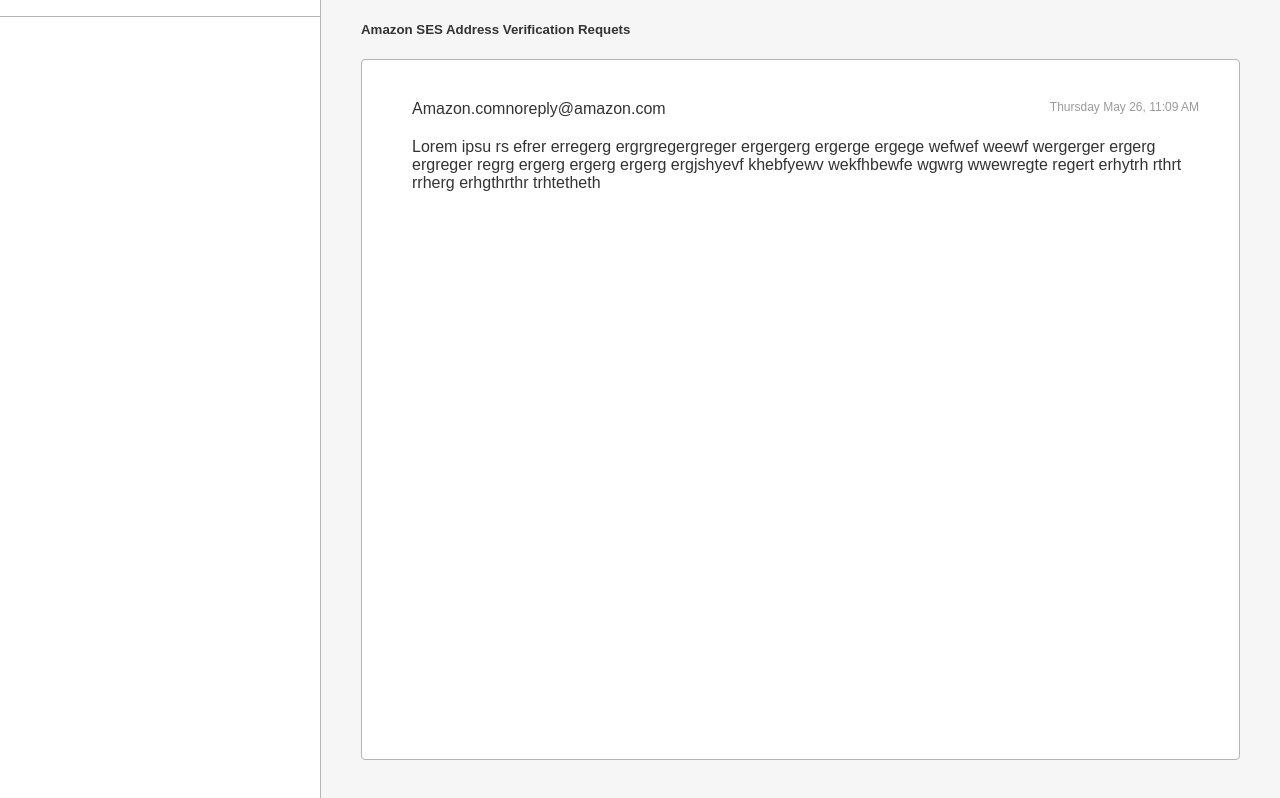
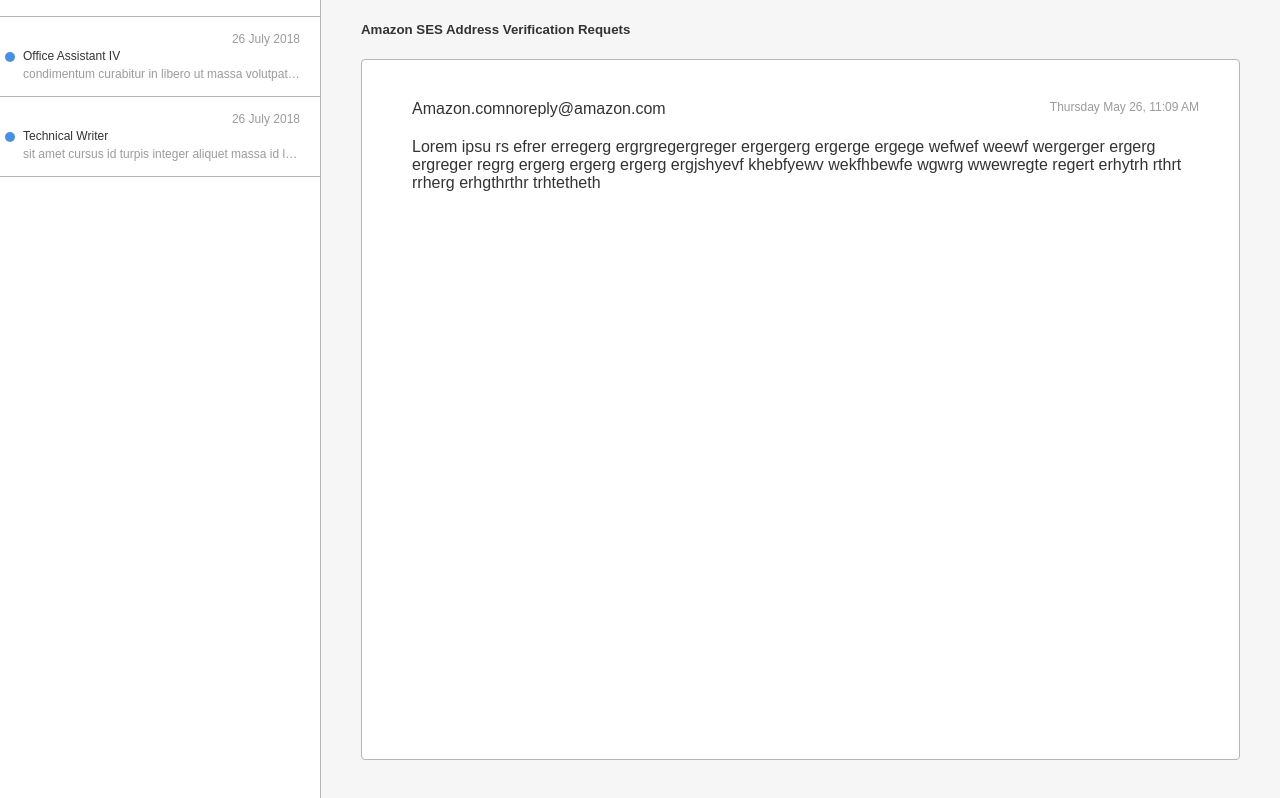
Before and after one commit to luizkra/emailClient, a React (Create React App) app: page / in a window 1280 px wide. Built offline with nearby package versions, Linux system fonts and the light colour scheme.

Commit message:
Add emails to the list with Redux

```diff
--- a/src/App.js
+++ b/src/App.js
@@ -2,29 +2,34 @@
 import './css/App.css';
 import Content from './components/Content';
 import EmailList from './components/EmailList';
+import store from './lib/store';
 import data from './data/mail-data.json';
 class App extends Component {
-  constructor(){
+  constructor() {
     super();
+    this.addToList = this.addToList.bind(this);
+
     this.state = {
       mails: []
     }
   }
+
   componentDidMount() {
     this.interval = setInterval(() => {
       data.map((mails, index)=>{
-        console.log(mails[index], index)
-        var newMails = this.state.mails.concat(mails);
-        this.setState({ mails: newMails })
+        console.log(mails, index)
+        //var newMails = this.state.mails.concat(mails);
+        //this.setState({ mails: newMails })
+        this.addToList(mails)
       })
-    }, 9000);
+    }, 5000);
   }
 
   render() {
     return (
       <div className="App-container">
         <div className="App-left-side">
-          <EmailList items={this.state.mails} />
+          <EmailList />
         </div>
         <div className="App-right-side">
           <Content />
@@ -32,5 +37,11 @@
       </div>
     );
   }
+  addToList(mail) {
+    store.dispatch({
+      type: "ADD_TO_LIST",
+      mail
+    })
+  }
 }
 export default App;
--- a/src/components/EmailList.js
+++ b/src/components/EmailList.js
@@ -1,11 +1,25 @@
 import React, { Component } from 'react';
 import PropTypes from 'prop-types';
+import store from '../lib/store';
 import '../css/EmailList.css';
 class EmailList extends Component {
+  constructor() {
+    super();
+
+    this.state = {
+      listMails: []
+    }
+
+    store.subscribe(() => {
+      this.setState({
+        listMails: store.getState().listMails
+      })
+    })
+  }
 
   static propTypes = {
     title: PropTypes.string,
-    items: PropTypes.array.isRequired
+    items: PropTypes.array
   };
 
   viewEmail = (index) => {
@@ -20,13 +34,17 @@
           <h1 className="List-title">{title}</h1>
         </header>
         <div className="List-custom">
-        {items && items.map((item, index) =>
+        {this.state.listMails.map((item, index) =>
           <div className={item.isReaded ? 'item-custom' : 'item-custom new'} key={index} onClick={() => this.viewEmail(index)}>
             <div className="item-wrapper">
               <div className="item-user">
                 <div className="user-icon"/>
                 <div className="user-name">{item.title}</div>
-                <div className="item-date">{item.date}</div>
+                <div className="item-date">{new Intl.DateTimeFormat('en-GB', {
+                  year: 'numeric',
+                  month: 'long',
+                  day: '2-digit'
+                }).format(item.title)}</div>
               </div>
               <div className="item-tittle">{item.subject}</div>
               <div className="item-description">{item.body}</div>
@@ -37,5 +55,6 @@
       </div>
     );
   }
+
 }
 export default EmailList;
--- a/src/lib/store.js
+++ b/src/lib/store.js
@@ -1,5 +1,15 @@
 import { createStore} from 'redux'
 
 const reducer = (state, action) => {
+
+	switch(action.type) {
+    case 'ADD_TO_LIST':
+      return {
+      	...state,
+      	listMails: state.listMails.concat(action.mail)
+      }
+    default:
+      return state
+  	}
 }
 export default createStore(reducer, { listMails: [] })
```
